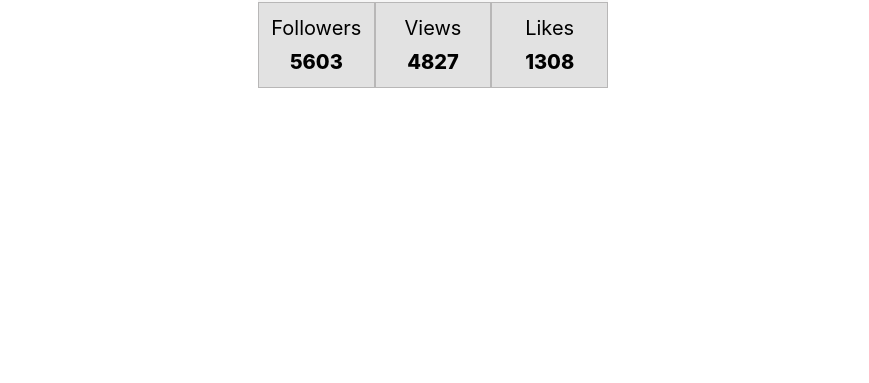
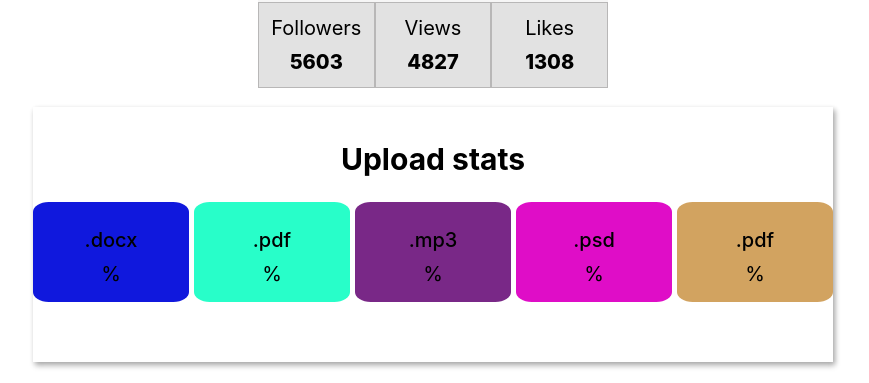
Before and after one commit to OlgaSharhorodska/goit-react-hw-01-components, a React (Create React App) app: page / in a window 1280 px wide. Shown: the part 414-797 px from the top of the page, without its empty margins (207-1076 px from the left). Built offline with nearby package versions, Linux system fonts and the light colour scheme.

Commit message:
add component Statistics

```diff
--- /dev/null
+++ b/src/Helpers/function_random.js
@@ -0,0 +1,5 @@
+export function randomColor() {
+  return `#${Math.floor(Math.random() * 16777215)
+    .toString(16)
+    .padStart(6, 0)}`;
+}
--- a/src/components/App.jsx
+++ b/src/components/App.jsx
@@ -1,8 +1,9 @@
 import { Profile } from './Profile/Profile';
-
+import { Statisctics } from './Statistics/Statistics';
 
 import user from '../data/user.json';
-// import data from '../data/data.json';
+import data from '../data/data.json';
+
 // import friends from '../data/friends.json';
 // import transactions from '../data/transactions.json';
 
@@ -18,8 +19,8 @@ export const App = () => (
       views={user.stats.views}
       likes={user.stats.likes}
     />
-    {/* <Statistics title="Upload stats" stats={data} />
-    <FriendList friends={friends}/>
+    <Statisctics title="Upload stats" stats={data} />
+    {/* <FriendList friends={friends}/>
     <TransactionHistory items={transactions}/> */}
   </>
 );
--- /dev/null
+++ b/src/components/Statistics/Statistics.js
@@ -0,0 +1,19 @@
+import {Container, Label, Title, Statistic, StatiscticItem, Percentage} from "./Statistics.styled";
+import {randomColor} from "Helpers/function_random";
+
+export const Statisctics = ({ stats, title }) => {
+    return (
+        <Container>
+            {title ? <Title>{title}</Title> : <></>}
+            <Statistic>
+                {stats.map(({ id, label, percetage }) => {
+          return (
+                <StatiscticItem key={id} color={randomColor()}>
+                    <Label>{label}</Label>
+                    <Percentage>{percetage}%</Percentage>
+                </StatiscticItem>);
+        })}
+      </Statistic>
+    </Container>
+  );
+};
--- /dev/null
+++ b/src/components/Statistics/Statistics.styled.js
@@ -0,0 +1,42 @@
+import styled from 'styled-components';
+
+export const Container = styled.section`
+  width: 800px;
+  margin: 0 auto;
+  padding: 10px 0;
+  background: white;
+  box-shadow: 2px 2px 5px rgba(0, 0, 0, 0.2), 2px 4px 6px rgba(0, 0, 0, 0.2);
+`;
+export const Title = styled.h2`
+  font-size: 30px;
+  text-align: center;
+`;
+
+export const Statistic = styled.ul`
+  display: flex;
+  height: 100px;
+  margin-bottom: 50px;
+  padding: 0px;
+  gap:5px;
+`;
+
+export const StatiscticItem = styled.li`
+  display: flex;
+  flex-direction: column;
+  background-color: ${({ color }) => color};
+  width: calc(100% / 4);
+  font-size: 20px;
+  justify-content: center;
+  text-align: center;
+  border-radius: 10%;
+`;
+
+export const Label = styled.span`
+  font-size: 20px;
+  padding: 10px;
+  font-weight: 500;
+`;
+
+export const Percentage = styled.span`
+  font-size: 20px;
+`;
```
